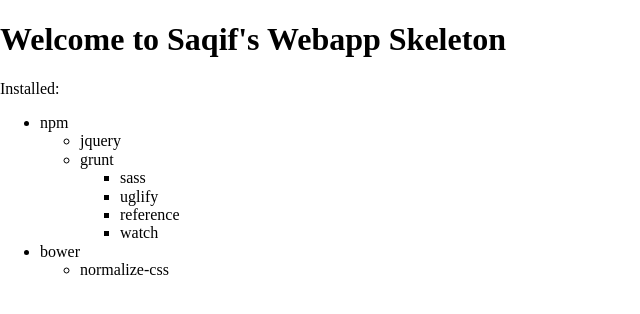
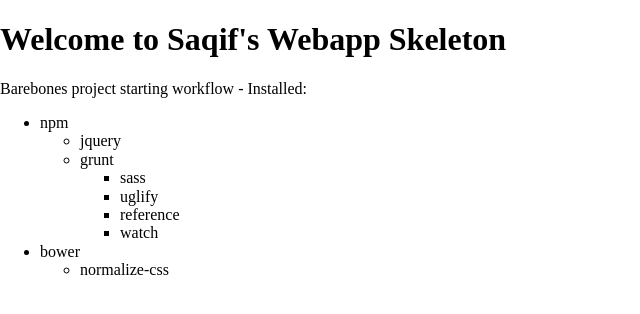
Before and after one commit to Saqif280/skeleton, a website: page index.html in a window 1280 px wide. Shown: the whole page, without its empty margins (0-640 px from the left). Drawn offline with nearby package versions, Linux system fonts and the light colour scheme; files that its build step writes are made by us from their sources.

Commit message:
update index

```diff
--- a/index.html
+++ b/index.html
@@ -13,7 +13,7 @@
 </head>
 <body>
 <h1>Welcome to Saqif's Webapp Skeleton</h1>
-<p>Installed:</p>
+<p>Barebones project starting workflow - Installed:</p>
 <ul>
 	<li>npm</li>
 	<ul>
```
